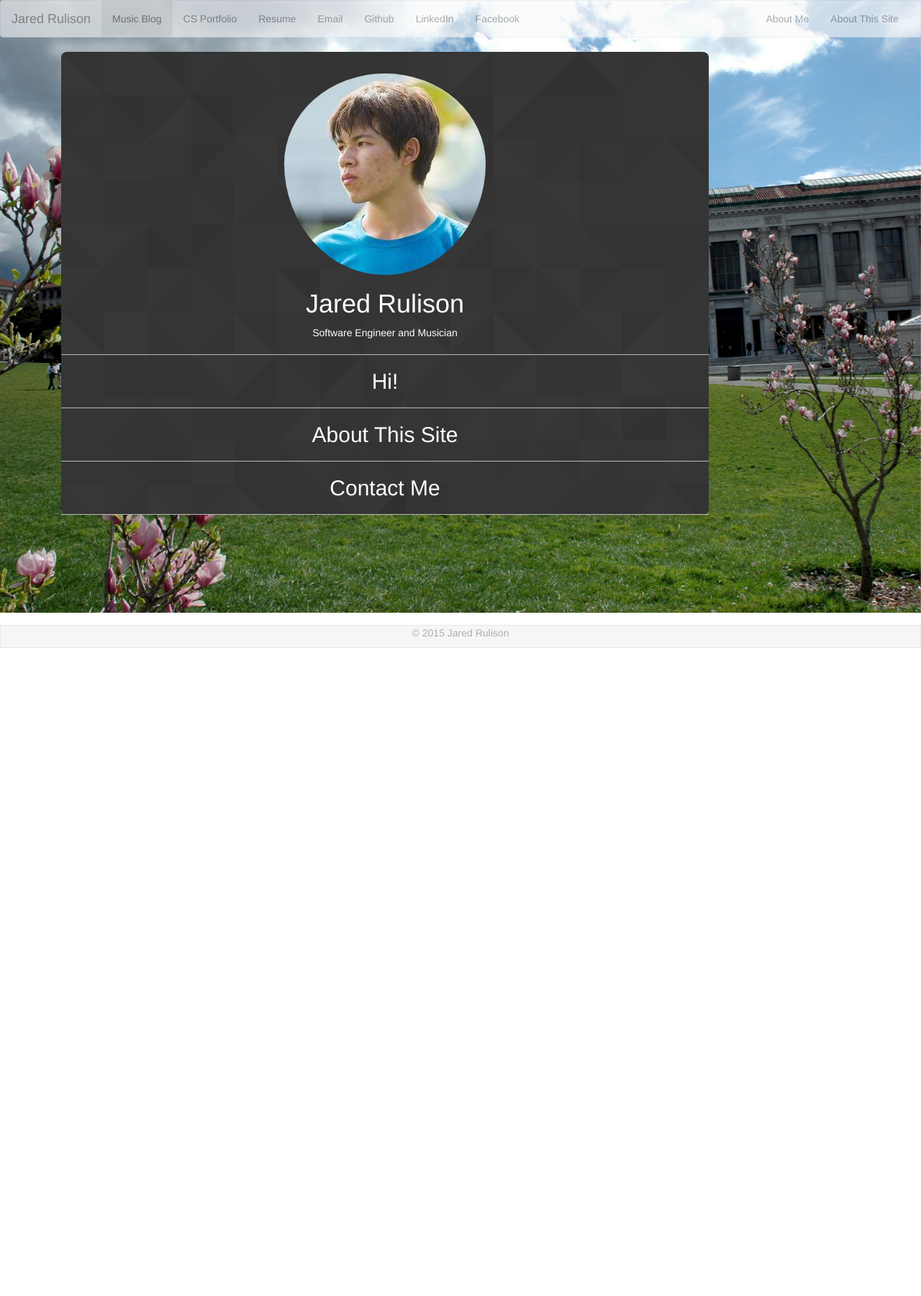
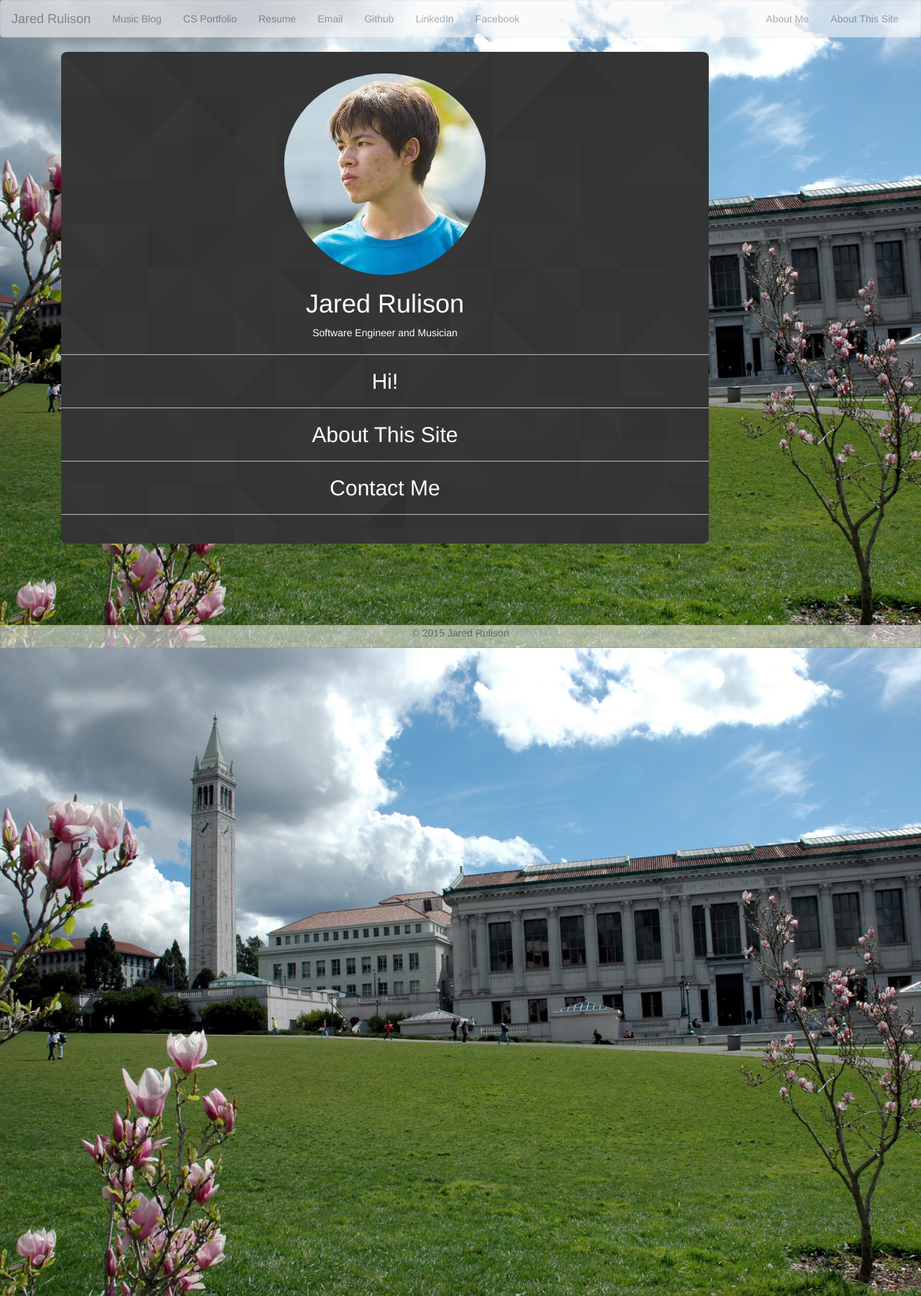
Before and after one commit to Rulison/rulison.github.io, a Jekyll site: the page built from index.html, in a window 1280 px wide. Shown: the whole page at 72% size. Built offline with Jekyll 4.4.1, drawn with Linux system fonts in a browser that asks for light colours; Markdown is read by kramdown in place of the engine named in the settings; the list of posts is cut into pages by our own code; before the commit the page ends 900 px from its top, so only the background shows below that.

Commit message:
moved style to body

```diff
--- a/_includes/header.html
+++ b/_includes/header.html
@@ -15,8 +15,8 @@
     <![endif]-->
   </head>
 
-  <body  >
-	<div id="everything" style="align: center; background: url('./berkeley.jpg'); background-size: 100% auto; background-repeat: no-repeat; background-attachment: fixed; height: 100vh;">
+  <body  style="vertical-align: center; background: url('./berkeley.jpg'); background-size: 100% auto; background-repeat: no-repeat; background-attachment: fixed; height: 200vh;">
+	<div id="everything" >
     <nav style="opacity: 0.6" class="navbar navbar-default">
   		<div class="container-fluid">
     		<!-- Brand and toggle get grouped for better mobile display -->
@@ -33,7 +33,7 @@
     		<!-- Collect the nav links, forms, and other content for toggling -->
     		<div class="collapse navbar-collapse" id="bs-example-navbar-collapse-1">
       			<ul class="nav navbar-nav">
-        			<li class="active"><a href="#">Music Blog <span class="sr-only">(current)</span></a></li>
+        			<li><a href="#">Music Blog <span class="sr-only">(current)</span></a></li>
         			<li><a href="/cs/">CS Portfolio</a></li>
 							<li><a href="/resume/">Resume</a></li>
 							<li><a href="mailto:rulison@berkeley.edu">Email</a></li>
--- a/index.html
+++ b/index.html
@@ -4,7 +4,7 @@ layout: default
 <div>
 	<script src = "jquery.min.js"></script>
   <script src=script.js></script>
-  <div style="border-radius: 1%; color: white; text-align: center; background: url('footer_lodyas.png'); height: auto; width: 100vh;">
+  <div style="border-radius: 1%; color: white; text-align: center; background: url('footer_lodyas.png'); height: auto; width: 100vh; padding-bottom: 20px">
 			<img style="vertical-align: left; border-radius: 50%; padding-top: 30px" src="prof.jpg">
       <h1 id="name">Jared Rulison</h1>
       <p>Software Engineer and Musician</p>
@@ -16,7 +16,7 @@ layout: default
 						I'm Jared.  I'm studying Electrical Engineering and Computer Science (EECS) at UC Berkeley.  I like <a href="/cs">making things</a>, challenging problems, algorithms, and Super Smash Bros.
 					</p>
 					<p style="padding-left: 20vh; padding-right: 20vh; text-align: left">
-						I'm also a singer, guitarist, pianist, and amateur musicologist.  You can find my music blog, as well as my favorite bands, <a href="/music/">here</a>!  More words for the sake of testing the padding.
+						I'm also a singer, guitarist, pianist, and amateur musicologist.  You can find my music blog, as well as my favorite bands, <a href="/music/">here</a>!
 					</p>
 					<p style="padding-left: 20vh; padding-right: 20vh; text-align: left">
 						You can find CS stuff I've done <a href="/cs">here</a> and my resume <a href="/resume/">here.</a>
@@ -34,10 +34,18 @@ layout: default
 			<div id="contact" >
 				<h2>Contact Me</h2>
 				<p id="contact-specifics" style="display: none; padding-bottom: 20px; padding-left: 20vh; padding-right: 20vh; text-align: center">
-					<img src="facebook24.png">
-					<img src="github19.png">
-					<img src="linkedin12.png">
-					<img src="email20.png">
+					<a  href="http://www.facebook.com/TheRulison">
+						<img src="facebook24.png">
+					</a>
+					<a href="https://github.com/Rulison">
+						<img src="github19.png">
+					</a>
+					<a href="http://www.linkedin.com/in/rulison">
+						<img src="linkedin12.png">
+					</a>
+					<a href="mailto:rulison@berkeley.edu">
+						<img src="email20.png">
+					</a>
 				</p>
 			</div>
 		  <hr style="border-top: 1px solid #BABABA">
--- a/script.js
+++ b/script.js
@@ -26,7 +26,7 @@ $(document).ready(function() {
 		$("#me-about-text").hide(500);
 	});*/
 	$("#contact").mouseenter(function() {
-		thirdExpanded = true;
+		//thirdExpanded = true;
 		$("#contact-specifics").show(500);
 		if (firstExpanded && secondExpanded && thirdExpanded)
 			resizeBackground();
@@ -37,6 +37,7 @@ $(document).ready(function() {
 	});
 
 	function resizeBackground() {
-		$("#everything").css("height", "auto");
+		$("#everything").css("height", "200%");
+		$("#everything").css("width", "max");
 	}
 });
```
Also changed, not shown: 15 other files.
